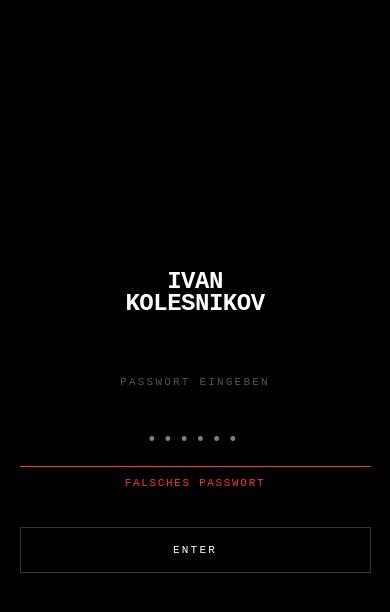
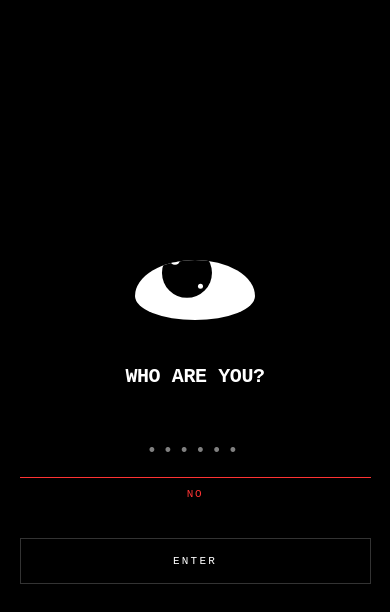
Before and after one commit to ivankolesni03-lgtm/portfolio, a Next.js app: page / in a window 390 px wide. Both pictures are taken after a click on the button "ENTER". Shown: the top 612 px of the page. Built offline with nearby package versions, Linux system fonts and the light colour scheme; no server answers.

Commit message:
mobile fix 01.3

```diff
--- a/src/components/CustomCursor.tsx
+++ b/src/components/CustomCursor.tsx
@@ -4,18 +4,20 @@ import { useEffect, useState } from 'react'
 
 export function CustomCursor() {
   const [position, setPosition] = useState({ x: 0, y: 0 })
+  const [isMobile, setIsMobile] = useState(false)
 
   useEffect(() => {
+    setIsMobile(window.innerWidth < 768)
+
     const moveCursor = (e: MouseEvent) => {
       setPosition({ x: e.clientX, y: e.clientY })
     }
 
     window.addEventListener('mousemove', moveCursor)
+    return () => window.removeEventListener('mousemove', moveCursor)
+  }, [])
 
-    return () => {
-      window.removeEventListener('mousemove', moveCursor)
-    }
-  }, [])
+  if (isMobile) return null
 
   return (
     <div
@@ -25,12 +27,9 @@ export function CustomCursor() {
         top: position.y,
       }}
     >
-      {/* Single round dot */}
       <div
         className="w-3 h-3 bg-white rounded-full"
-        style={{
-          transform: 'translate(-50%, -50%)'
-        }}
+        style={{ transform: 'translate(-50%, -50%)' }}
       />
     </div>
   )
--- a/src/components/PasswordGate.tsx
+++ b/src/components/PasswordGate.tsx
@@ -1,12 +1,68 @@
 'use client'
 
-import { useState, useEffect } from 'react'
+import { useState, useEffect, useRef } from 'react'
+
+interface EyePos { x: number; y: number }
+
+function SingleEye({ pupil, blinking, size }: { pupil: EyePos; blinking: boolean; size: number }) {
+  const h = size * 0.5
+  const pupilSize = size * 0.42
+  const scale = size / 180
+  return (
+    <div style={{ position: 'relative', width: size, height: h, flexShrink: 0 }}>
+      <div style={{
+        position: 'absolute', top: 0, left: 0, right: 0, height: '55%',
+        backgroundColor: '#000', zIndex: 10,
+        transformOrigin: 'top center',
+        transform: blinking ? 'scaleY(1)' : 'scaleY(0)',
+        transition: 'transform 0.05s ease-in-out',
+        borderBottomLeftRadius: '45%', borderBottomRightRadius: '45%',
+      }} />
+      <div style={{
+        position: 'absolute', bottom: 0, left: 0, right: 0, height: '55%',
+        backgroundColor: '#000', zIndex: 10,
+        transformOrigin: 'bottom center',
+        transform: blinking ? 'scaleY(1)' : 'scaleY(0)',
+        transition: 'transform 0.05s ease-in-out',
+        borderTopLeftRadius: '45%', borderTopRightRadius: '45%',
+      }} />
+      <div style={{
+        width: size, height: h, backgroundColor: '#fff',
+        borderRadius: '50% 50% 50% 50% / 60% 60% 40% 40%',
+        position: 'relative', overflow: 'hidden',
+      }}>
+        <div style={{
+          position: 'absolute', top: '50%', left: '50%',
+          width: pupilSize, height: pupilSize, borderRadius: '50%',
+          backgroundColor: '#000',
+          transform: `translate(calc(-50% + ${pupil.x * scale}px), calc(-50% + ${pupil.y * scale}px))`,
+        }}>
+          <div style={{
+            position: 'absolute', top: '15%', left: '15%',
+            width: '20%', height: '20%', borderRadius: '50%', backgroundColor: '#fff',
+          }} />
+          <div style={{
+            position: 'absolute', bottom: '18%', right: '18%',
+            width: '11%', height: '11%', borderRadius: '50%', backgroundColor: '#fff',
+          }} />
+        </div>
+      </div>
+    </div>
+  )
+}
 
 export function PasswordGate({ children }: { children: React.ReactNode }) {
   const [unlocked, setUnlocked] = useState(false)
   const [input, setInput] = useState('')
   const [error, setError] = useState(false)
   const [mounted, setMounted] = useState(false)
+  const [pupil, setPupil] = useState<EyePos>({ x: 0, y: 0 })
+  const [blinking, setBlinking] = useState(false)
+  const containerRef = useRef<HTMLDivElement>(null)
+  const smooth = useRef<EyePos>({ x: 0, y: 0 })
+  const target = useRef<EyePos>({ x: 0, y: 0 })
+  const rafRef = useRef(0)
+  const blinkRef = useRef<ReturnType<typeof setTimeout> | null>(null)
 
   useEffect(() => {
     setMounted(true)
@@ -14,8 +70,57 @@ export function PasswordGate({ children }: { children: React.ReactNode }) {
     if (saved === 'true') setUnlocked(true)
   }, [])
 
+  // Pupille folgt Maus
+  useEffect(() => {
+    const onMove = (e: MouseEvent) => {
+      const el = containerRef.current
+      if (!el) return
+      const rect = el.getBoundingClientRect()
+      const cx = rect.left + rect.width / 2
+      const cy = rect.top + rect.height / 2
+      const dx = e.clientX - cx
+      const dy = e.clientY - cy
+      const dist = Math.sqrt(dx * dx + dy * dy)
+      const max = 28
+      target.current = {
+        x: (dx / Math.max(dist, 1)) * Math.min(dist / 15, max),
+        y: (dy / Math.max(dist, 1)) * Math.min(dist / 15, max),
+      }
+    }
+    window.addEventListener('mousemove', onMove)
+    return () => window.removeEventListener('mousemove', onMove)
+  }, [])
+
+  // Smooth follow
+  useEffect(() => {
+    const step = () => {
+      smooth.current.x += (target.current.x - smooth.current.x) * 0.08
+      smooth.current.y += (target.current.y - smooth.current.y) * 0.08
+      setPupil({ x: smooth.current.x, y: smooth.current.y })
+      rafRef.current = requestAnimationFrame(step)
+    }
+    rafRef.current = requestAnimationFrame(step)
+    return () => cancelAnimationFrame(rafRef.current)
+  }, [])
+
+  // Blinzeln
+  useEffect(() => {
+    const schedule = () => {
+      blinkRef.current = setTimeout(() => {
+        setBlinking(true)
+        const dur = 100 + Math.random() * 50
+        setTimeout(() => {
+          setBlinking(false)
+          schedule()
+        }, dur)
+      }, 2000 + Math.random() * 4000)
+    }
+    schedule()
+    return () => { if (blinkRef.current) clearTimeout(blinkRef.current) }
+  }, [])
+
   const handleSubmit = () => {
-    if (input === 'sugoma') {
+    if (input === 'Sugoma') {
       sessionStorage.setItem('unlocked', 'true')
       setUnlocked(true)
       setError(false)
@@ -32,8 +137,11 @@ export function PasswordGate({ children }: { children: React.ReactNode }) {
   if (!mounted) return <>{children}</>
   if (unlocked) return <>{children}</>
 
+  const eyeSize = typeof window !== 'undefined' && window.innerWidth < 768 ? 120 : 160
+
   return (
     <div
+      ref={containerRef}
       style={{
         position: 'fixed',
         inset: 0,
@@ -47,21 +155,32 @@ export function PasswordGate({ children }: { children: React.ReactNode }) {
       }}
     >
       <div style={{ textAlign: 'center', width: '90%', maxWidth: '400px' }}>
-        <div
-          style={{
-            fontSize: 'clamp(24px, 6vw, 36px)',
-            fontWeight: '900',
-            color: '#fff',
-            letterSpacing: '-0.02em',
-            marginBottom: '60px',
-            lineHeight: 0.9,
-          }}
-        >
-          IVAN<br />KOLESNIKOV
+
+        {/* Auge */}
+        <div style={{ display: 'flex', justifyContent: 'center', marginBottom: '48px' }}>
+          <SingleEye pupil={pupil} blinking={blinking} size={eyeSize} />
         </div>
 
-        <p style={{ color: '#555', fontSize: '11px', letterSpacing: '0.2em', textTransform: 'uppercase', marginBottom: '24px' }}>
-          Passwort eingeben
+        {/* Titel */}
+        <div style={{
+          fontSize: 'clamp(20px, 5vw, 28px)',
+          fontWeight: '900',
+          color: '#fff',
+          letterSpacing: '-0.02em',
+          marginBottom: '40px',
+          lineHeight: 0.9,
+        }}>
+          WHO ARE YOU?
+        </div>
+
+        <p style={{
+          color: '#555',
+          fontSize: '11px',
+          letterSpacing: '0.2em',
+          textTransform: 'uppercase',
+          marginBottom: '24px',
+        }}>
+
         </p>
 
         <input
@@ -97,7 +216,7 @@ export function PasswordGate({ children }: { children: React.ReactNode }) {
           opacity: error ? 1 : 0,
           transition: 'opacity 0.2s',
         }}>
-          Falsches Passwort
+          NO
         </p>
 
         <button
@@ -123,3 +242,5 @@ export function PasswordGate({ children }: { children: React.ReactNode }) {
     </div>
   )
 }
+
+export default PasswordGate
```
